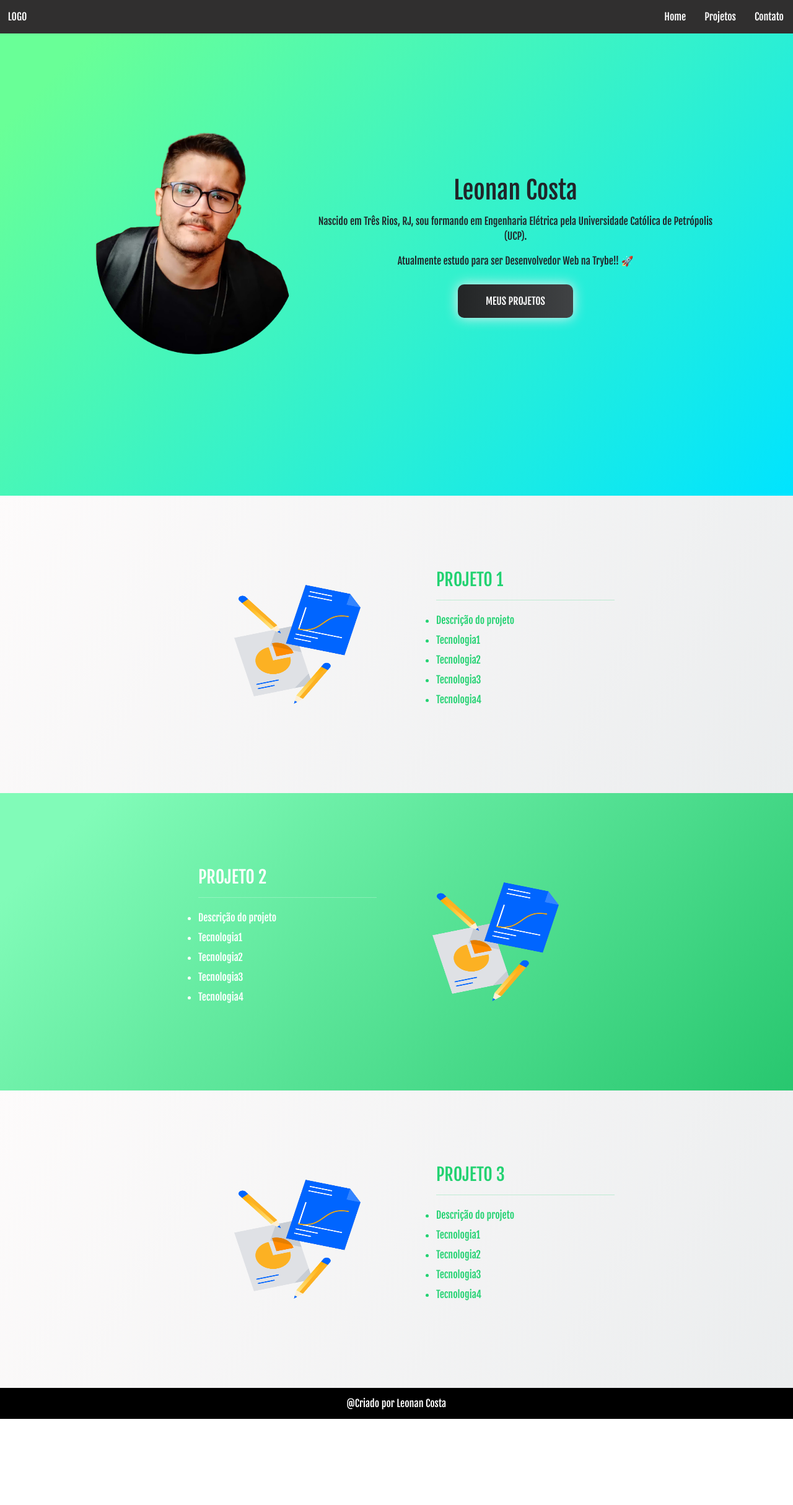
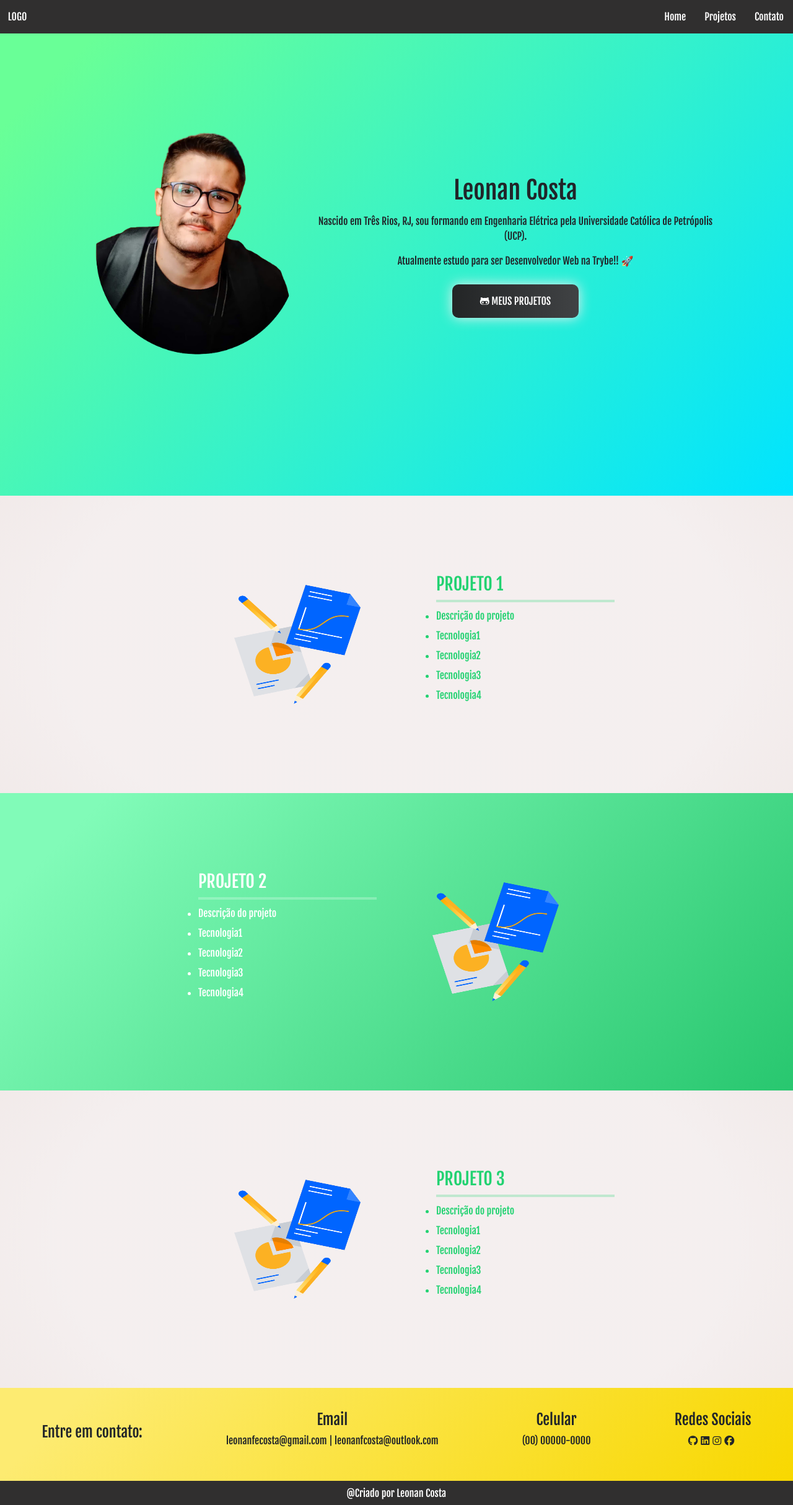
Before and after one commit to leonanfecosta/leonanfecosta.github.io, a plain HTML site: page index.html in a window 1280 px wide. Shown: the whole page at 62% size. Before the commit the page ends 2290 px from the top, so only its background shows below. Drawn offline with nearby package versions, Linux system fonts and the light colour scheme.

Commit message:
simplifica o desing em apenas 1 página

```diff
--- a/index.html
+++ b/index.html
@@ -12,20 +12,24 @@
       integrity="sha384-1BmE4kWBq78iYhFldvKuhfTAU6auU8tT94WrHftjDbrCEXSU1oBoqyl2QvZ6jIW3"
       crossorigin="anonymous"
     />
+    <script
+      src="https://kit.fontawesome.com/c2a28b7f75.js"
+      crossorigin="anonymous"
+    ></script>
   </head>
 
   <header id="header-container">
     <p>LOGO</p>
     <nav id="top-menu">
       <ul>
-        <a href="index.html"><li>Home</li></a>
-        <a href="projects.html"><li>Projetos</li></a>
-        <li>Contato</li>
+        <a href="#profile"><li>Home</li></a>
+        <a href="#project-container"><li>Projetos</li></a>
+        <a href="#contact"><li>Contato</li></a>
       </ul>
     </nav>
   </header>
   <body>
-    <section class="profile-container">
+    <section class="profile-container" id="profile">
       <section class="img-profile">
         <img src="images/perfil-removebg-preview.png" alt="" />
       </section>
@@ -36,8 +40,12 @@
           Universidade Católica de Petrópolis (UCP).
         </p>
         <p>Atualmente estudo para ser Desenvolvedor Web na Trybe!! 🚀</p>
-        <a href="#project-container"
-          ><button class="btn-grad">Meus Projetos</button></a
+        <a
+          href="https://github.com/leonanfecosta/leonanfecosta.github.io/tree/main/projetos"
+          target="_blank"
+          ><button class="btn-grad">
+            <i class="fa-brands fa-github-alt"></i> Meus Projetos
+          </button></a
         >
       </section>
     </section>
@@ -80,6 +88,32 @@
         <li>Tecnologia4</li>
       </ul>
     </section>
+
+    <section class="contact-container" id="contact">
+      <div class="contact-content">
+        <h4>Entre em contato:</h4>
+      </div>
+
+      <div class="contact-content">
+        <h4>Email</h4>
+        <p>leonanfecosta@gmail.com | leonanfcosta@outlook.com</p>
+      </div>
+
+      <div class="contact-content">
+        <h4>Celular</h4>
+        <p>(00) 00000-0000</p>
+      </div>
+
+      <div class="contact-content">
+        <h4>Redes Sociais</h4>
+        <div class="social-content">
+          <p><i class="fa-brands fa-github"></i></p>
+          <p><i class="fa-brands fa-linkedin"></i></p>
+          <p><i class="fa-brands fa-instagram"></i></p>
+          <p><i class="fa-brands fa-facebook"></i></p>
+        </div>
+      </div>
+    </section>
   </body>
 
   <footer>@Criado por Leonan Costa</footer>
--- a/projects.css
+++ /dev/null
@@ -1,96 +0,0 @@
-@import url('https://fonts.googleapis.com/css2?family=Fjalla+One&display=swap');
-
-* {
-    padding: 0;
-    margin: 0;
-    border: border-box;
-    font-family: 'Fjalla One', sans-serif;
-    scroll-behavior: smooth;
-  }
-  main {
-    padding-top: 5%;
-}
-
-  #header-container {
-    display: flex;
-    background-color: #302f2f;
-    color: white;
-    justify-content: space-between;
-    align-items: center;
-    position: fixed;
-    width: 100%;
-  }
-
-  #header-container p {
-    margin: 0 1%;
-  }
-
-   #top-menu ul {
-     display: flex;
-   }
-
-   #top-menu li {
-    display: inline-block;
-    padding: 15px;
-    color: white;
-   }
-
-   #top-menu li:hover {
-    background-image: linear-gradient( 135deg, #69FF97 10%, #00E4FF 100%);
-    color: black;
-    border-bottom: 1px solid #302f2f;
-   }
-
-   footer {
-    display: flex;
-    justify-content:center;
-    background-color: black;
-    color: white;
-    padding: 1%;
-  }
-
-  .main-container{
-    display: flex;
-    flex-wrap: wrap;
-    justify-content:space-around;
-  }
-  .project-container {
-    display: flex;
-    flex-direction: column;
-    justify-content:center;
-    align-items:center;
-    background-image: linear-gradient( 135deg, #90F7EC 10%, #32CCBC 100%);
-    border-radius: 10px;
-    box-shadow: 0 0 10px black;
-    width: 20vw;
-    height: 50vh;
-    margin: 10px 10px;
-  }
-
-.img-project{
-  width: 100%;
-  height: 70%;
-  margin-bottom: 5%;
-}
-
-.btn-grad {background-image: linear-gradient(to right, #02AAB0 0%, #00CDAC  51%, #02AAB0  100%)}
-.btn-grad {
-   margin: 10px;
-   padding: 15px 35px;
-   text-align: center;
-   text-transform: uppercase;
-   transition: 0.5s;
-   background-size: 200% auto;
-   color: white;
-   box-shadow: 0 0 20px #eee;
-   border-radius: 10px;
-   display: inline-block;
-   border: none;
-   text-decoration: none;
- }
-
- .btn-grad:hover {
-   background-position: right center; /* change the direction of the change here */
-   color: black;
-   text-decoration: none;
- }
--- a/style.css
+++ b/style.css
@@ -73,7 +73,9 @@
   display: flex;
   justify-content:center;
   align-items: center;
-  background-image: linear-gradient(120deg, #fdfbfb 0%, #ebedee 100%);  height: 60vh;
+  height: 60vh;
+  background-image: radial-gradient(73% 147%, #EADFDF 59%, #ECE2DF 100%), radial-gradient(91% 146%, rgba(255,255,255,0.50) 47%, rgba(0,0,0,0.50) 100%);
+ background-blend-mode: screen;
 }
 
 .img-project{
@@ -103,19 +105,51 @@
   height: 60vh;
 }
 
-hr {
-  height: 0.5vh;
+.project-container hr {
+  height: 1vh;
   border: none;
   background-color: #22d271;
   margin: 2% 0;
+  padding: 2px;
+}
+
+.project-container2 hr {
+  height: 1vh;
+  border: none;
+  background-color: white;
+  margin: 2% 0;
+  padding: 2px;
+}
+
+.contact-container {
+  display: flex;
+  justify-content: space-around;
+  align-items: center;
+  background-image: linear-gradient( 135deg, #FDEB71 10%, #F8D800 100%);
+  height: 150px;
+}
+
+.contact-content {
+    display: flex;
+    flex-direction: column;
+    justify-content:center;
+    align-items:center;
+    margin:0;
+  }
+
+.social-content {
+  display: flex;
+}
+.social-content p{
+  margin-right: 5px;
 }
 
 footer {
   display: flex;
   justify-content:center;
-  background-color: black;
+  background-color: #302f2f;
   color: white;
-  padding: 1%;
+  padding: 0.6%;
 }
 
 .btn-grad {background-image: linear-gradient(to right, #232526 0%, #414345  51%, #232526  100%)}
```
Also changed, not shown: projects.html (deleted, +0 -38 lines).
